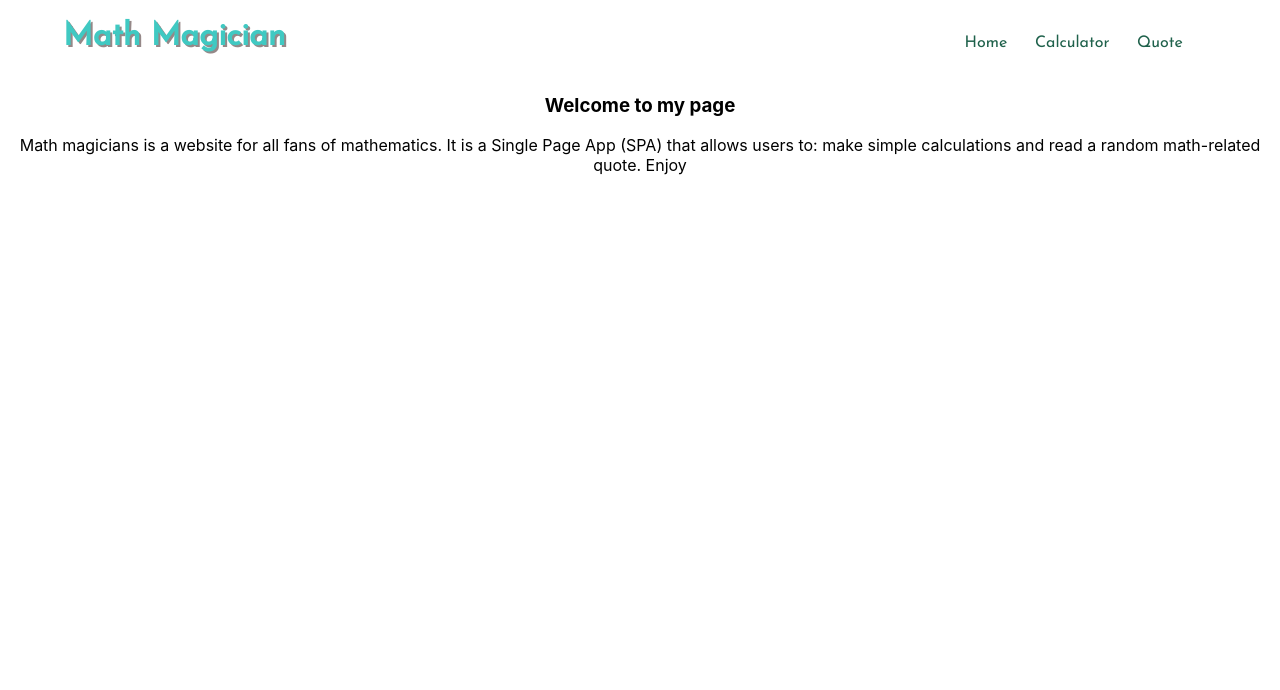
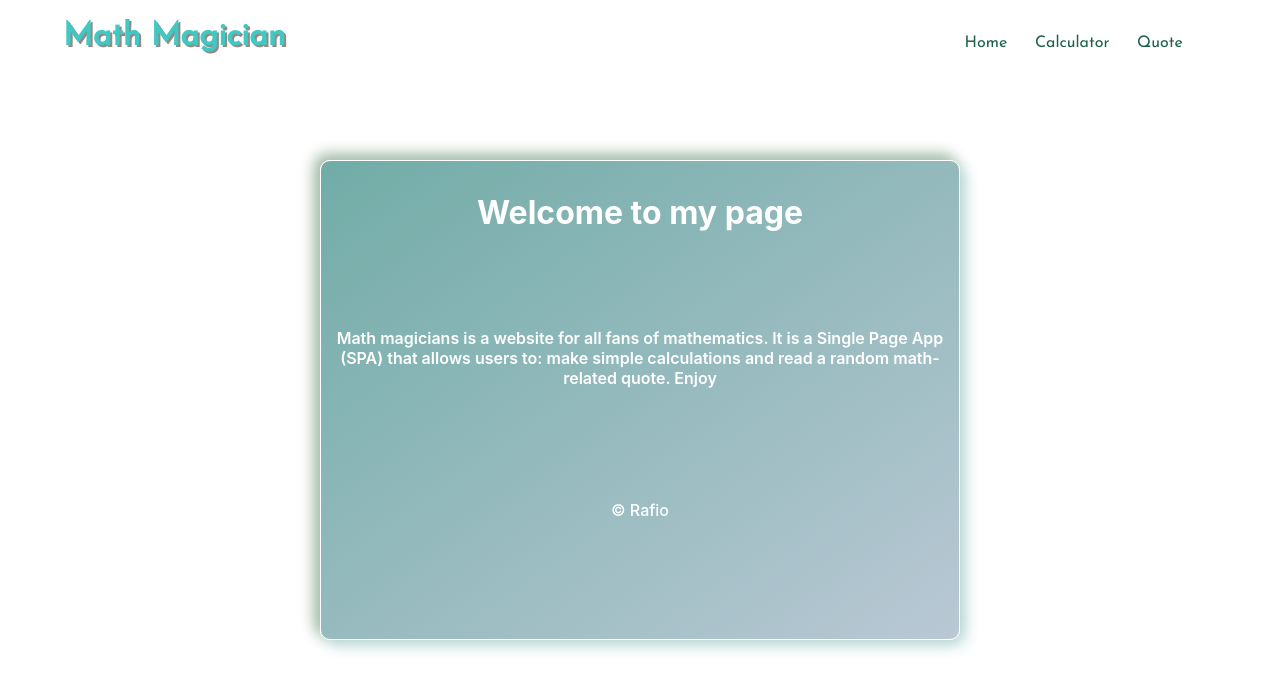
Before and after one commit to shihabrafio/Math-Magician, a React (Create React App) app: page / in a window 1280 px wide. Shown: the top 690 px of the page. Built offline with nearby package versions, Linux system fonts and the light colour scheme.

Commit message:
Add style in Home page

```diff
--- a/package.json
+++ b/package.json
@@ -13,6 +13,7 @@
     "react-router-dom": "^6.11.2",
     "react-scripts": "^5.0.1",
     "styled-component": "^2.8.0",
+    "styled-components": "^5.3.10",
     "web-vitals": "^2.1.4"
   },
   "scripts": {
@@ -46,6 +47,7 @@
     "@babel/preset-env": "^7.22.4",
     "@babel/preset-react": "^7.22.3",
     "babel-eslint": "^10.1.0",
+    "babel-plugin-styled-components": "^2.1.3",
     "eslint": "^7.32.0",
     "eslint-config-airbnb": "^18.2.1",
     "eslint-plugin-import": "^2.27.5",
--- a/src/component/Home.js
+++ b/src/component/Home.js
@@ -1,15 +1,18 @@
 import React from 'react';
+import {
+  Container, HeadTag, Footer, P,
+} from '../styles/Home.styles';
 
 const Home = () => (
-  <main>
-    <h3>Welcome to my page</h3>
-    <p>
-      Math magicians is a website for all fans of mathematics. It is a Single Page
-      App (SPA) that allows users to:
-      make simple calculations and read a random math-related
-      quote. Enjoy
-    </p>
-  </main>
+  <Container>
+    <HeadTag>Welcome to my page</HeadTag>
+    <P>
+      Math magicians is a website for all fans of mathematics. It is a Single
+      Page App (SPA) that allows users to: make simple calculations and read a
+      random math-related quote. Enjoy
+    </P>
+    <Footer>© Rafio</Footer>
+  </Container>
 );
 
 export default Home;
--- a/src/component/calculator.css
+++ b/src/component/calculator.css
@@ -1,5 +1,17 @@
 .container {
-  margin: 12% 35% 0% 35%;
+  box-sizing: border-box;
+  border: 1px solid;
+  background: linear-gradient(145deg, #71aca7, #b9c8d4);
+  box-shadow: 5px 5px 15px #b7d7d8, -5px -5px 15px #92ac93;
+  font-weight: 550;
+  left: 50%;
+  border-radius: 10px;
+  position: fixed;
+  top: 50%;
+  -webkit-transform: translate(-50%, -50%);
+  transform: translate(-50%, -50%);
+  width: 50%;
+  color: white;
 }
 
 .calculator {
@@ -19,7 +31,7 @@
   font-size: 2rem;
   text-align: right;
   padding: 1rem 0.5rem;
-  background-color: #858693;
+  background-color: #000000;
 }
 
 .numbers {
@@ -35,6 +47,10 @@
   padding: 1rem;
 }
 
+.button:active {
+  background-color: #66e2de;
+}
+
 .numbers button:nth-child(13) {
   grid-column: span 2;
 }
@@ -46,7 +62,8 @@
 }
 
 .operator .button {
-  background-color: #e18132;
+  background: linear-gradient(145deg, #4906f2, #ac62fa);
+  color: white;
 }
 
 .quotes {
@@ -55,15 +72,15 @@
 
 .quotes li {
   border: 1px solid;
-  background: linear-gradient(145deg,#71aca7,#b9c8d4);
-  border-radius: 5px;
-  box-shadow: 5px 5px 15px #b7d7d8,-5px -5px 15px #92ac93;
+  background: linear-gradient(145deg, #71aca7, #b9c8d4);
+  border-radius: 10px;
+  box-shadow: 5px 5px 15px #b7d7d8, -5px -5px 15px #92ac93;
   font-weight: 550;
   left: 50%;
   position: fixed;
   top: 50%;
-  -webkit-transform: translate(-50%,-50%);
-  transform: translate(-50%,-50%);
+  -webkit-transform: translate(-50%, -50%);
+  transform: translate(-50%, -50%);
   width: 50%;
   color: white;
 }
--- /dev/null
+++ b/src/styles/Home.styles.js
@@ -0,0 +1,32 @@
+import styled from 'styled-components';
+
+export const Container = styled.main`
+  box-sizing: border-box;
+  border: 1px solid;
+  background: linear-gradient(145deg, #71aca7, #b9c8d4);
+  border-radius: 10px;
+  box-shadow: 5px 5px 15px #b7d7d8, -5px -5px 15px #92ac93;
+  font-weight: 550;
+  left: 50%;
+  position: fixed;
+  top: 50%;
+  -webkit-transform: translate(-50%, -50%);
+  transform: translate(-50%, -50%);
+  width: 50%;
+  color: white;
+  height: 30rem;
+`;
+
+export const HeadTag = styled.h3`
+  font-size: 2rem;
+`;
+
+export const Footer = styled.footer`
+  font-size: 1rem;
+  margin-top: 7rem;
+`;
+
+export const P = styled.p`
+  font-weight: 600;
+  margin-top: 15%;
+`;
```
Also changed, not shown: src/styles/Home.styles.css (deleted, +0 -11 lines), 1 other file (tests, documents, lock files or other folders).
